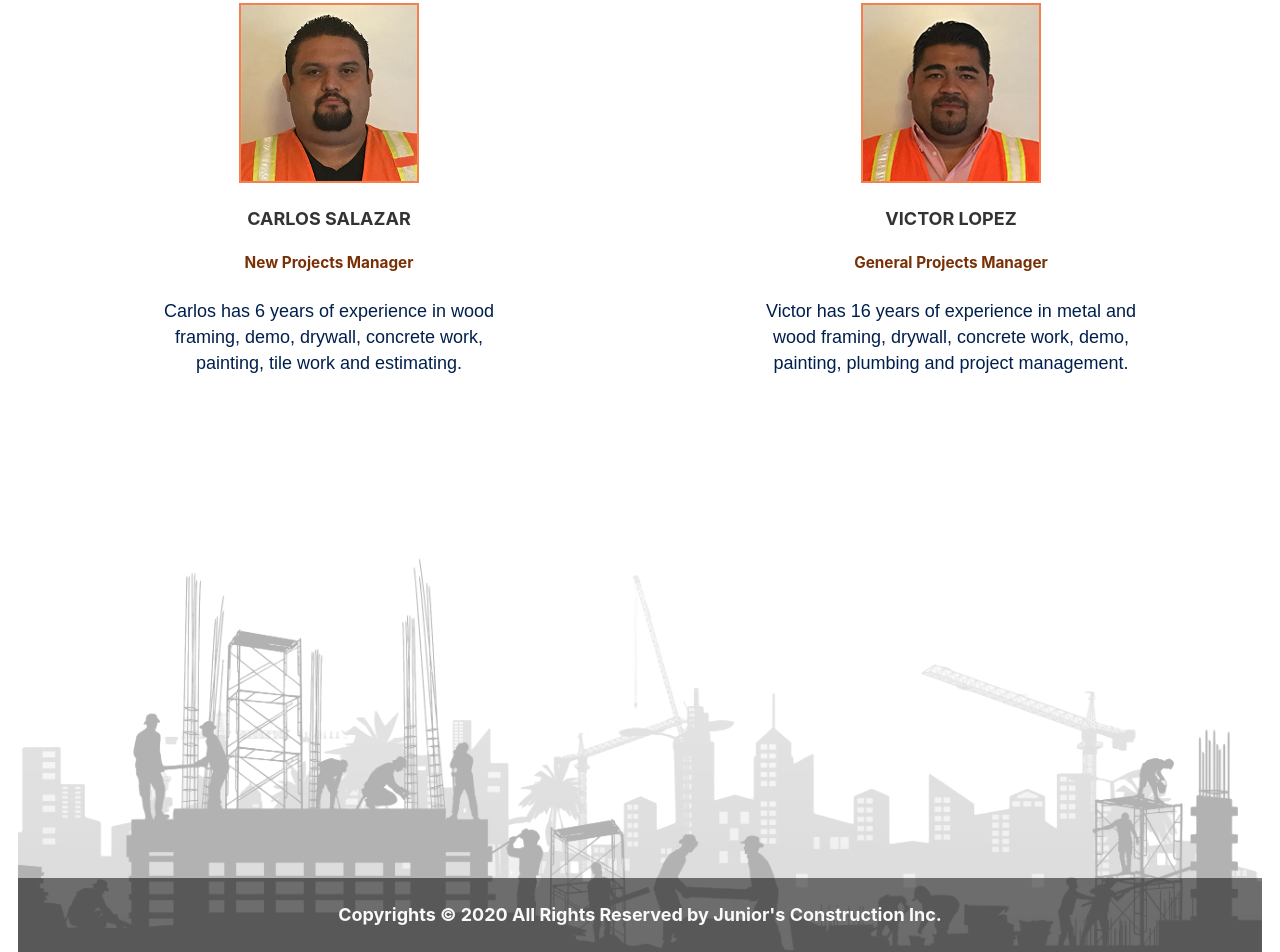
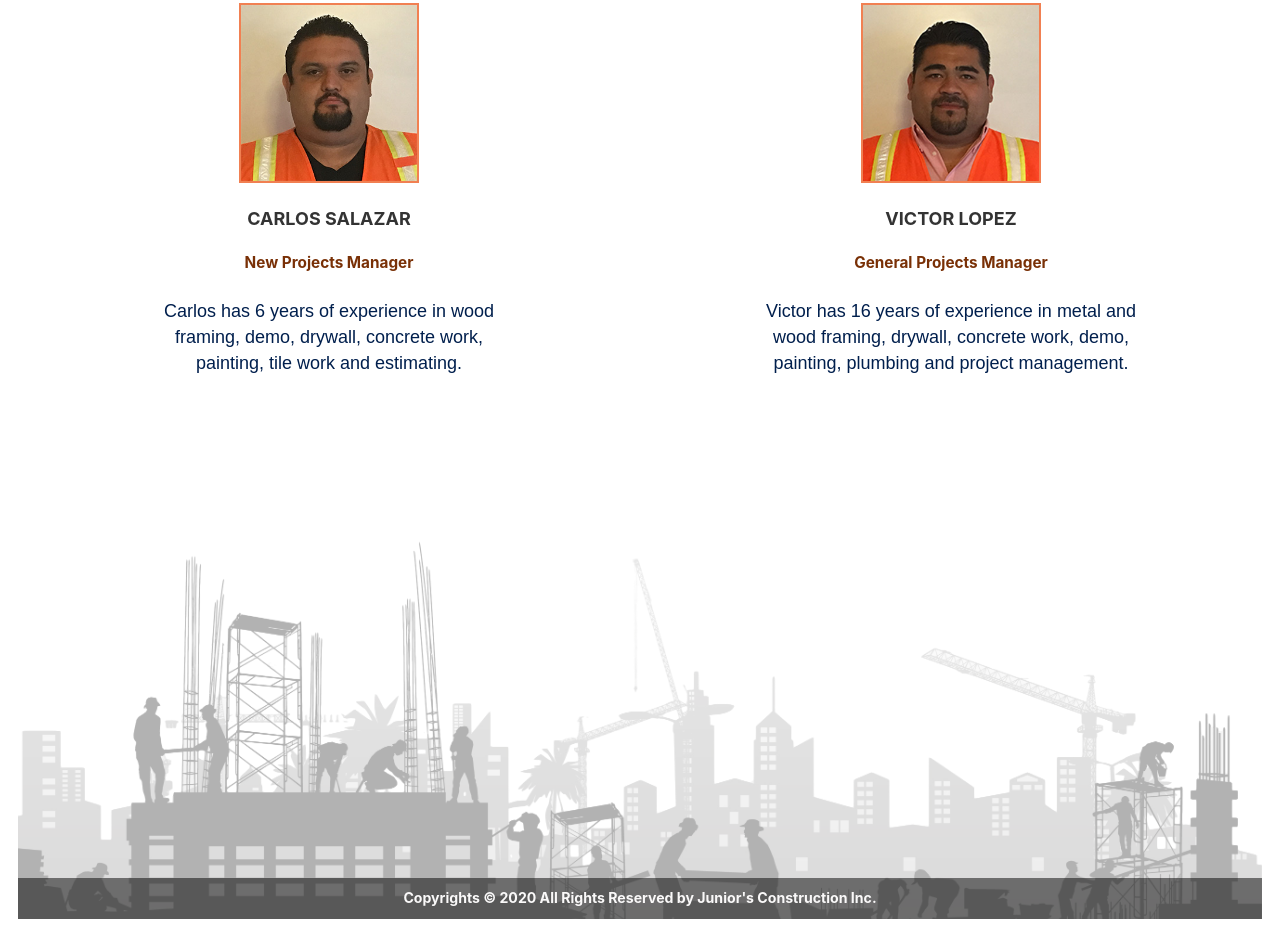
Before and after one commit to ari7946/construction-service, a Gatsby site: page / in a window 1280 px wide. Shown: the part 5282-6234 px from the top of the page. After the commit the page ends 6201 px from the top, so only its background shows below. Built offline with nearby package versions, Linux system fonts and the light colour scheme; Gatsby itself is replaced by a stand-in of ours.

Commit message:
Make footer smaller

```diff
--- a/src/components/footer/footer.js
+++ b/src/components/footer/footer.js
@@ -18,9 +18,9 @@ const Footer = () => {
 
   return (
     <footer className={footerStyles.footer}>
-      <h4>
+      <h6>
         Copyrights © 2020 All Rights Reserved by {data.site.siteMetadata.author}
-      </h4>
+      </h6>
     </footer>
   )
 }
--- a/src/components/footer/footer.module.scss
+++ b/src/components/footer/footer.module.scss
@@ -7,8 +7,7 @@
   flex-direction: column;
   align-items: center;
 
-  h4 {
-    // color: var(--color-primary);
+  h6 {
     color: white;
     background: rgba(0, 0, 0, 0);
     width: 100%;
@@ -19,7 +18,7 @@
     @media only screen and (min-width: 1050px) {
       background: rgba(0, 0, 0, 0.5);
       color: var(--color-grey-light-1);
-      padding: 1.5rem 0.5rem;
+      padding: 0.7rem 0.5rem;
     }
   }
 
```
